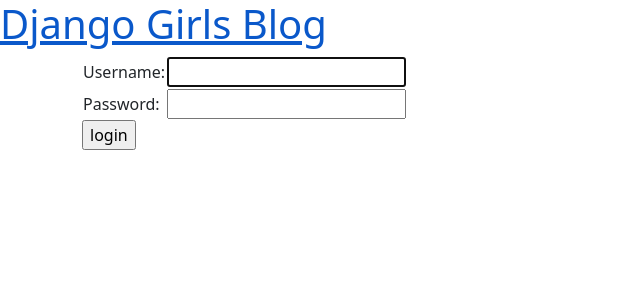
After one commit to CodyNewkirk/Django-Introduction, a Django app: page /accounts/login/ in a window 1280 px wide. The commit adds this page. Shown: the top 300 px of the page, without its empty margins (0-640 px from the left). Run offline with Django 5.2, Linux system fonts and the light colour scheme.

Commit message:
Saving Progress

```diff
--- a/blog/templates/blog/base.html
+++ b/blog/templates/blog/base.html
@@ -8,24 +8,24 @@
         <link rel="stylesheet" href="{% static 'css/blog.css' %}">
     </head>
     <body>
-        <header class="page-header">
-          <div class="container">
+        <div class="page-header">
             {% if user.is_authenticated %}
-                <a href="{% url 'post_new' %}" class="top-menu">
-                    {% include './icons/file-earmark-plus.svg' %}
-                </a>
-                <a href="{% url 'post_draft_list' %}" class="top-menu">Drafts</span></a>
+                <a href="{% url 'post_new' %}" class="top-menu"><span class="glyphicon glyphicon-plus"></span></a>
+                <a href="{% url 'post_draft_list' %}" class="top-menu"><span class="glyphicon glyphicon-edit"></span></a>
+                <p class="top-menu">Hello {{ user.username }} <small>(<a href="{% url 'logout' %}">Log out</a>)</small></p>
+            {% else %}
+                <a href="{% url 'login' %}" class="top-menu"><span class="glyphicon glyphicon-lock"></span></a>
             {% endif %}
-            <h1><a href="/">Cody's Blog</a></h1>
-          </div>
-        </header>
-        <main class="container">
+            <h1><a href="/">Django Girls Blog</a></h1>
+        </div>
+        </div>
+        <div class="content container">
             <div class="row">
-                <div class="col">
+                <div class="col-md-8">
                 {% block content %}
                 {% endblock %}
                 </div>
             </div>
-        </main>
+        </div>
     </body>
 </html>
--- /dev/null
+++ b/blog/templates/registration/login.html
@@ -0,0 +1,24 @@
+{% extends "blog/base.html" %}
+
+{% block content %}
+    {% if form.errors %}
+        <p>Your username and password didn't match. Please try again.</p>
+    {% endif %}
+
+    <form method="post" action="{% url 'login' %}">
+    {% csrf_token %}
+        <table>
+        <tr>
+            <td>{{ form.username.label_tag }}</td>
+            <td>{{ form.username }}</td>
+        </tr>
+        <tr>
+            <td>{{ form.password.label_tag }}</td>
+            <td>{{ form.password }}</td>
+        </tr>
+        </table>
+
+        <input type="submit" value="login" />
+        <input type="hidden" name="next" value="{{ next }}" />
+    </form>
+{% endblock %}
--- a/mysite/settings.py
+++ b/mysite/settings.py
@@ -123,3 +123,5 @@
 # https://docs.djangoproject.com/en/5.1/ref/settings/#default-auto-field
 
 DEFAULT_AUTO_FIELD = "django.db.models.BigAutoField"
+
+LOGIN_REDIRECT_URL = '/'
--- a/mysite/urls.py
+++ b/mysite/urls.py
@@ -18,7 +18,11 @@
 from django.contrib import admin
 from django.urls import path, include
 
+from django.contrib.auth import views
+
 urlpatterns = [
     path('admin/', admin.site.urls),
+    path('accounts/login/', views.LoginView.as_view(), name='login'),
+    path('accounts/logout/', views.LogoutView.as_view(next_page='/'), name='logout'),
     path('', include('blog.urls')),
 ]
```
Also changed, not shown: blog/templates/blog/post_detail.html (+10 -9 lines), blog/views.py (+7 -0 lines), db.sqlite3.
